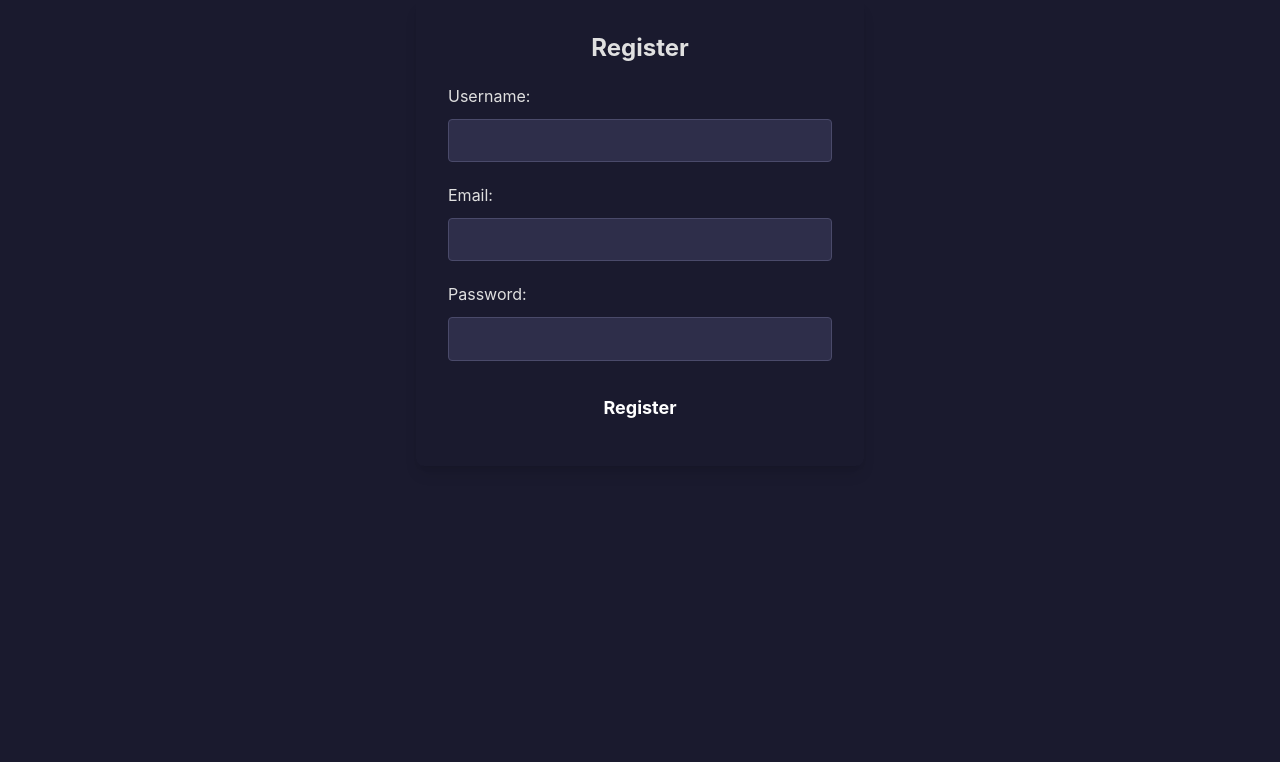
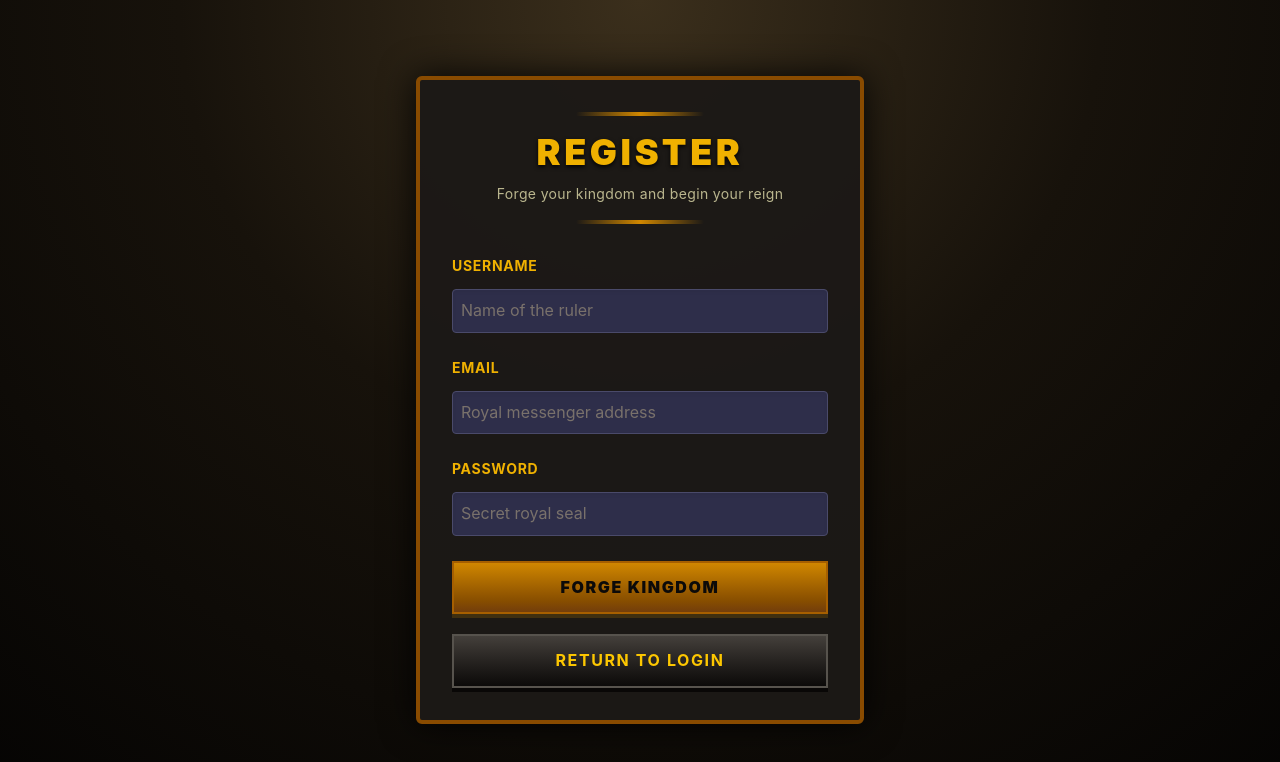
Before and after one commit to KNow46/TrampledRegaliaFrontend, a React (Vite) app: page /register in a window 1280 px wide. Shown: the top 762 px of the page. Built offline with nearby package versions, Linux system fonts and the light colour scheme; no server answers; the HTML template or start-up script is replaced by a standard one.

Commit message:
styling updates

```diff
--- a/src/components/map/ExternalBuildModal.tsx
+++ b/src/components/map/ExternalBuildModal.tsx
@@ -88,7 +88,7 @@ const ExternalBuildModal: React.FC<ExternalBuildModalProps> = ({territoryId, set
     return (
         <div className="fixed inset-0 bg-black bg-opacity-60 flex items-center justify-center z-20 p-4">
             <div
-                className="bg-gray-800 rounded-2xl shadow-2xl w-full max-w-4xl text-white border-2 border-gray-700 transform transition-all duration-300 ease-in-out scale-95 hover:scale-100">
+                className="bg-gray-800 rounded-2xl shadow-2xl w-full max-w-4xl text-white border-2 border-gray-700 transform transition-all duration-300 ease-in-out hover:scale-100">
                 {/* Header */}
                 <div className="flex justify-between items-center p-4 border-b border-gray-700">
                     <h2 className="text-2xl font-bold text-yellow-400">Build on Territory</h2>
@@ -134,7 +134,7 @@ const ExternalBuildModal: React.FC<ExternalBuildModalProps> = ({territoryId, set
                                 alt={`${selectedBuilding} illustration`}
                                 className="w-32 h-32 object-contain rounded-lg mb-4 bg-gray-800 p-2 border border-gray-700"
                             />
-                            <h3 className="text-2xl font-bold mb-4 text-yellow-300">{selectedBuilding}</h3>
+                            <h3 className="text-2xl font-bold mb-4 text-yellow-300">{selectedBuilding.replace("_", " ")}</h3>
                         </div>
 
                         {/* Production */}
@@ -171,7 +171,7 @@ const ExternalBuildModal: React.FC<ExternalBuildModalProps> = ({territoryId, set
                 <div className="p-4 border-t border-gray-700">
                     <button
                         disabled={!canAfford || isSubmitting}
-                        className={`w-full py-3 px-4 rounded-lg text-lg font-bold transition-all duration-300 transform hover:scale-105
+                        className={`w-full py-3 px-4 rounded-lg text-lg font-bold transition-all duration-300 transform hover:scale-101
                             ${canAfford && !isSubmitting
                             ? 'bg-green-600 hover:bg-green-500 text-white shadow-lg'
                             : 'bg-gray-600 text-gray-400 cursor-not-allowed'
--- a/src/pages/Login.tsx
+++ b/src/pages/Login.tsx
@@ -1,21 +1,26 @@
-import React, {useState} from 'react';
+import React, { useState } from 'react';
 import axios from 'axios';
-import {useNavigate} from 'react-router-dom';
+import { useNavigate } from 'react-router-dom';
 
 interface LoginProps {
     setAuthToken: (token: string | null) => void;
 }
 
-const Login: React.FC<LoginProps> = ({setAuthToken}) => {
+const Login: React.FC<LoginProps> = ({ setAuthToken }) => {
     const [username, setUsername] = useState('');
     const [password, setPassword] = useState('');
     const [error, setError] = useState('');
     const navigate = useNavigate();
-    console.log('test')
+
     const handleSubmit = async (e: React.FormEvent) => {
         e.preventDefault();
+
         try {
-            const response = await axios.post('http://localhost:8000/api/token/', {username, password});
+            const response = await axios.post('http://localhost:8000/api/token/', {
+                username,
+                password,
+            });
+
             localStorage.setItem('access', response.data.access);
             localStorage.setItem('refresh', response.data.refresh);
             setAuthToken(response.data.access);
@@ -27,24 +32,80 @@ const Login: React.FC<LoginProps> = ({setAuthToken}) => {
     };
 
     return (
-        <div className="bg-form-bg p-8 rounded-lg shadow-lg max-w-md w-full mx-auto">
-            <h2 className="text-game-text text-2xl mb-5 font-bold text-center">Login</h2>
-            <form onSubmit={handleSubmit}>
-                <div className="mb-4 text-left">
-                    <label className="block mb-1 text-label-text">Username:</label>
-                    <input type="text" value={username} onChange={(e) => setUsername(e.target.value)} required/>
+        <div className="min-h-screen flex items-center justify-center bg-[radial-gradient(circle_at_top,#3b2f1c_0%,#17120b_45%,#050403_100%)] px-4">
+            <div className="w-full max-w-md">
+                <div className="relative rounded-md border-4 border-yellow-800 bg-stone-900/95 p-8 shadow-[0_0_35px_rgba(0,0,0,0.9)]">
+
+                    <div className="absolute -inset-2 -z-10 rounded-lg border border-yellow-600/40 bg-gradient-to-br from-yellow-900/30 via-stone-950 to-black" />
+
+                    <div className="mb-8 text-center">
+                        <div className="mx-auto mb-4 h-1 w-32 rounded-full bg-gradient-to-r from-transparent via-yellow-600 to-transparent" />
+
+                        <h2 className="text-4xl font-black tracking-widest text-yellow-500 drop-shadow-[0_2px_2px_rgba(0,0,0,0.9)]">
+                            LOGIN
+                        </h2>
+
+                        <p className="mt-3 text-sm tracking-wide text-yellow-100/70">
+                            Enter the realm and command your kingdom
+                        </p>
+
+                        <div className="mx-auto mt-4 h-1 w-32 rounded-full bg-gradient-to-r from-transparent via-yellow-600 to-transparent" />
+                    </div>
+
+                    <form onSubmit={handleSubmit} className="space-y-5">
+                        <div>
+                            <label className="mb-2 block text-sm font-bold uppercase tracking-wider text-yellow-500">
+                                Username
+                            </label>
+                            <input
+                                type="text"
+                                value={username}
+                                onChange={(e) => setUsername(e.target.value)}
+                                required
+                                placeholder="Name of the ruler"
+                                className="w-full rounded-sm border-2 border-yellow-900 bg-stone-800 px-4 py-3 text-yellow-100 placeholder:text-stone-500 shadow-inner outline-none transition focus:border-yellow-500 focus:bg-stone-700 focus:ring-2 focus:ring-yellow-700/50"
+                            />
+                        </div>
+
+                        <div>
+                            <label className="mb-2 block text-sm font-bold uppercase tracking-wider text-yellow-500">
+                                Password
+                            </label>
+                            <input
+                                type="password"
+                                value={password}
+                                onChange={(e) => setPassword(e.target.value)}
+                                required
+                                placeholder="Secret royal seal"
+                                className="w-full rounded-sm border-2 border-yellow-900 bg-stone-800 px-4 py-3 text-yellow-100 placeholder:text-stone-500 shadow-inner outline-none transition focus:border-yellow-500 focus:bg-stone-700 focus:ring-2 focus:ring-yellow-700/50"
+                            />
+                        </div>
+
+                        <button
+                            type="submit"
+                            className="w-full border-2 border-yellow-700 bg-gradient-to-b from-yellow-600 to-yellow-900 px-4 py-3 font-black uppercase tracking-widest text-stone-950 shadow-[0_4px_0_#3f2f10] transition hover:from-yellow-500 hover:to-yellow-800 active:translate-y-1 active:shadow-none"
+                        >
+                            Enter Kingdom
+                        </button>
+
+                        <button
+                            type="button"
+                            onClick={() => navigate('/register')}
+                            className="w-full border-2 border-stone-600 bg-gradient-to-b from-stone-700 to-stone-950 px-4 py-3 font-bold uppercase tracking-widest text-yellow-400 shadow-[0_4px_0_#090706] transition hover:border-yellow-700 hover:text-yellow-300 active:translate-y-1 active:shadow-none"
+                        >
+                            Create New Kingdom
+                        </button>
+                    </form>
+
+                    {error && (
+                        <div className="mt-5 border-2 border-red-900 bg-red-950/70 px-4 py-3 text-center text-sm font-bold text-red-300 shadow-inner">
+                            {error}
+                        </div>
+                    )}
                 </div>
-                <div className="mb-4 text-left">
-                    <label className="block mb-1 text-label-text">Password:</label>
-                    <input type="password" value={password} onChange={(e) => setPassword(e.target.value)} required/>
-                </div>
-                <button type="submit"
-                        className="w-full py-3 text-lg bg-button-strong hover:bg-button-strong-hover text-white font-bold rounded">Login
-                </button>
-            </form>
-            {error && <p className="text-error mt-4 text-center">{error}</p>}
+            </div>
         </div>
     );
-}
+};
 
 export default Login;
--- a/src/pages/Register.tsx
+++ b/src/pages/Register.tsx
@@ -1,6 +1,6 @@
-import React, {useState} from 'react';
+import React, { useState } from 'react';
 import axios from 'axios';
-import {useNavigate} from 'react-router-dom';
+import { useNavigate } from 'react-router-dom';
 
 const Register: React.FC = () => {
     const [username, setUsername] = useState('');
@@ -11,8 +11,14 @@ const Register: React.FC = () => {
 
     const handleSubmit = async (e: React.FormEvent) => {
         e.preventDefault();
+
         try {
-            await axios.post('http://localhost:8000/api/register/', {username, email, password});
+            await axios.post('http://localhost:8000/api/register/', {
+                username,
+                email,
+                password,
+            });
+
             navigate('/login');
         } catch (err) {
             setError('Registration failed. Please try again.');
@@ -21,28 +27,93 @@ const Register: React.FC = () => {
     };
 
     return (
-        <div className="bg-form-bg p-8 rounded-lg shadow-lg max-w-md w-full mx-auto">
-            <h2 className="text-game-text text-2xl mb-5 font-bold text-center">Register</h2>
-            <form onSubmit={handleSubmit}>
-                <div className="mb-4 text-left">
-                    <label className="block mb-1 text-label-text">Username:</label>
-                    <input type="text" value={username} onChange={(e) => setUsername(e.target.value)} required/>
+        <div className="min-h-screen flex items-center justify-center bg-[radial-gradient(circle_at_top,#3b2f1c_0%,#17120b_45%,#050403_100%)] px-4">
+            <div className="w-full max-w-md">
+                <div className="relative rounded-md border-4 border-yellow-800 bg-stone-900/95 p-8 shadow-[0_0_35px_rgba(0,0,0,0.9)]">
+                    <div className="absolute -inset-2 -z-10 rounded-lg border border-yellow-600/40 bg-gradient-to-br from-yellow-900/30 via-stone-950 to-black" />
+
+                    <div className="mb-8 text-center">
+                        <div className="mx-auto mb-4 h-1 w-32 rounded-full bg-gradient-to-r from-transparent via-yellow-600 to-transparent" />
+
+                        <h2 className="text-4xl font-black tracking-widest text-yellow-500 drop-shadow-[0_2px_2px_rgba(0,0,0,0.9)]">
+                            REGISTER
+                        </h2>
+
+                        <p className="mt-3 text-sm tracking-wide text-yellow-100/70">
+                            Forge your kingdom and begin your reign
+                        </p>
+
+                        <div className="mx-auto mt-4 h-1 w-32 rounded-full bg-gradient-to-r from-transparent via-yellow-600 to-transparent" />
+                    </div>
+
+                    <form onSubmit={handleSubmit} className="space-y-5">
+                        <div>
+                            <label className="mb-2 block text-sm font-bold uppercase tracking-wider text-yellow-500">
+                                Username
+                            </label>
+                            <input
+                                type="text"
+                                value={username}
+                                onChange={(e) => setUsername(e.target.value)}
+                                required
+                                placeholder="Name of the ruler"
+                                className="w-full rounded-sm border-2 border-yellow-900 bg-stone-800 px-4 py-3 text-yellow-100 placeholder:text-stone-500 shadow-inner outline-none transition focus:border-yellow-500 focus:bg-stone-700 focus:ring-2 focus:ring-yellow-700/50"
+                            />
+                        </div>
+
+                        <div>
+                            <label className="mb-2 block text-sm font-bold uppercase tracking-wider text-yellow-500">
+                                Email
+                            </label>
+                            <input
+                                type="email"
+                                value={email}
+                                onChange={(e) => setEmail(e.target.value)}
+                                required
+                                placeholder="Royal messenger address"
+                                className="w-full rounded-sm border-2 border-yellow-900 bg-stone-800 px-4 py-3 text-yellow-100 placeholder:text-stone-500 shadow-inner outline-none transition focus:border-yellow-500 focus:bg-stone-700 focus:ring-2 focus:ring-yellow-700/50"
+                            />
+                        </div>
+
+                        <div>
+                            <label className="mb-2 block text-sm font-bold uppercase tracking-wider text-yellow-500">
+                                Password
+                            </label>
+                            <input
+                                type="password"
+                                value={password}
+                                onChange={(e) => setPassword(e.target.value)}
+                                required
+                                placeholder="Secret royal seal"
+                                className="w-full rounded-sm border-2 border-yellow-900 bg-stone-800 px-4 py-3 text-yellow-100 placeholder:text-stone-500 shadow-inner outline-none transition focus:border-yellow-500 focus:bg-stone-700 focus:ring-2 focus:ring-yellow-700/50"
+                            />
+                        </div>
+
+                        <button
+                            type="submit"
+                            className="w-full border-2 border-yellow-700 bg-gradient-to-b from-yellow-600 to-yellow-900 px-4 py-3 font-black uppercase tracking-widest text-stone-950 shadow-[0_4px_0_#3f2f10] transition hover:from-yellow-500 hover:to-yellow-800 active:translate-y-1 active:shadow-none"
+                        >
+                            Forge Kingdom
+                        </button>
+
+                        <button
+                            type="button"
+                            onClick={() => navigate('/login')}
+                            className="w-full border-2 border-stone-600 bg-gradient-to-b from-stone-700 to-stone-950 px-4 py-3 font-bold uppercase tracking-widest text-yellow-400 shadow-[0_4px_0_#090706] transition hover:border-yellow-700 hover:text-yellow-300 active:translate-y-1 active:shadow-none"
+                        >
+                            Return to Login
+                        </button>
+                    </form>
+
+                    {error && (
+                        <div className="mt-5 border-2 border-red-900 bg-red-950/70 px-4 py-3 text-center text-sm font-bold text-red-300 shadow-inner">
+                            {error}
+                        </div>
+                    )}
                 </div>
-                <div className="mb-4 text-left">
-                    <label className="block mb-1 text-label-text">Email:</label>
-                    <input type="email" value={email} onChange={(e) => setEmail(e.target.value)} required/>
-                </div>
-                <div className="mb-4 text-left">
-                    <label className="block mb-1 text-label-text">Password:</label>
-                    <input type="password" value={password} onChange={(e) => setPassword(e.target.value)} required/>
-                </div>
-                <button type="submit"
-                        className="w-full py-3 text-lg bg-button-strong hover:bg-button-strong-hover text-white font-bold rounded">Register
-                </button>
-            </form>
-            {error && <p className="text-error mt-4 text-center">{error}</p>}
+            </div>
         </div>
     );
-}
+};
 
 export default Register;
```
